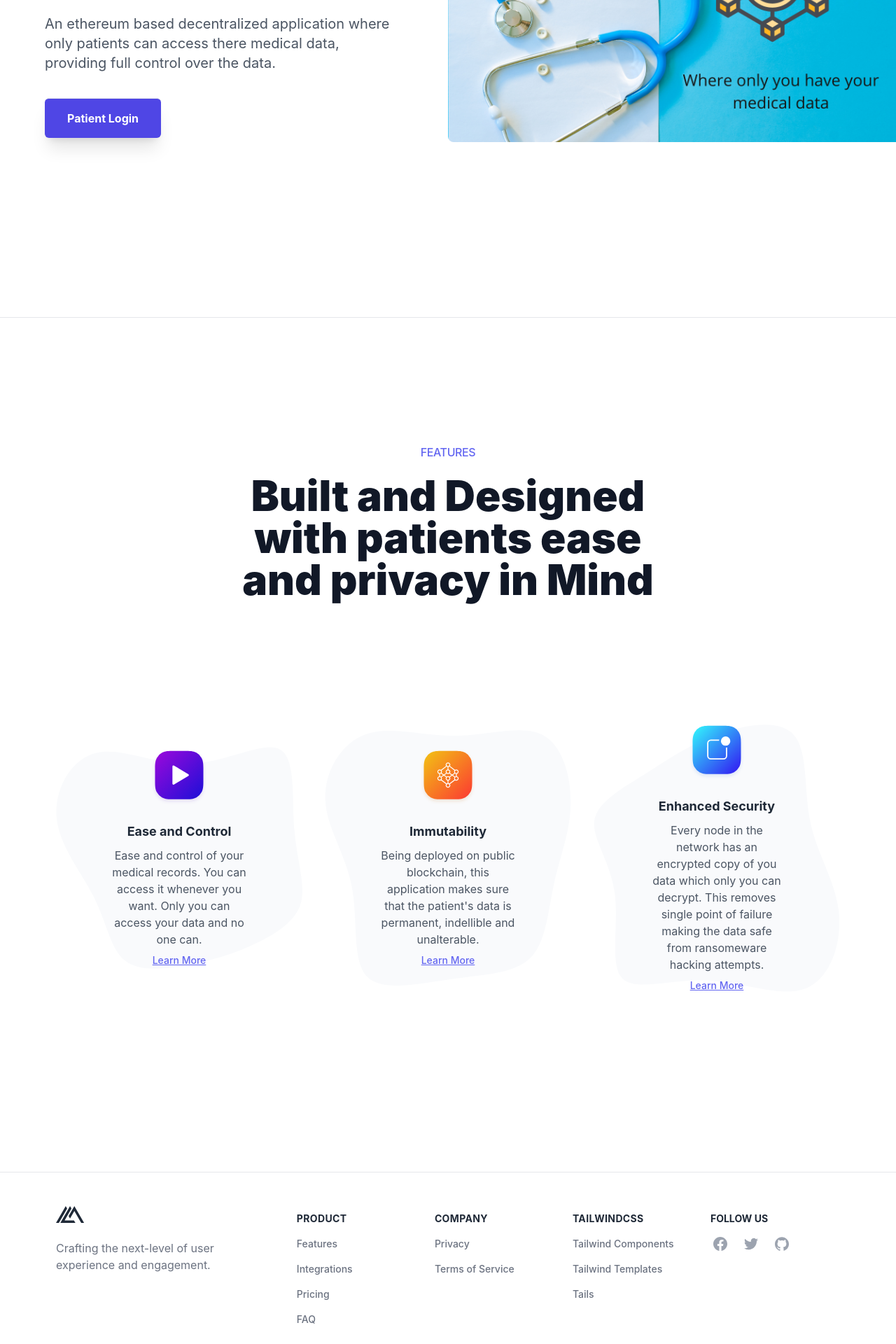
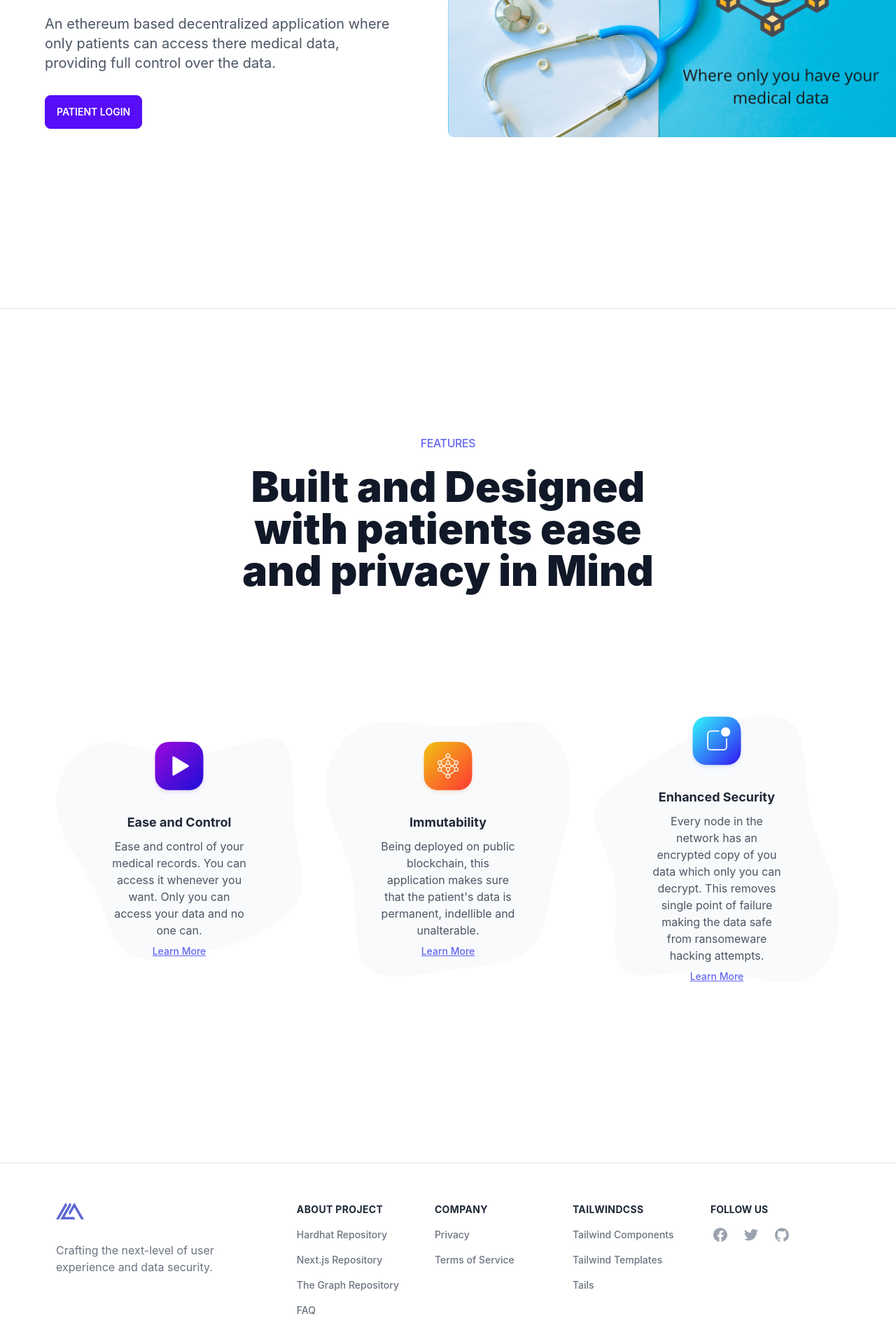
Before and after one commit to sadityakumar9211/medichain-nextjs, a Next.js app: page / in a window 1280 px wide. Shown: the part 480-2400 px from the top of the page at 70% size. Built offline with nearby package versions, Linux system fonts and the light colour scheme; what react-moralis, web3uikit would draw is missing.

Commit message:
done some UI changes

```diff
--- a/components/DoctorProfile.js
+++ b/components/DoctorProfile.js
@@ -51,7 +51,7 @@ export default function DoctorProfile({
                             </span>
                             :{" "}
                             <a
-                                className="badge ml-3 md:p-2 px-4"
+                                className="badge badge-success ml-3 md:p-2 px-4"
                             >
                                 {doctorRegistrationId}
                             </a>
--- a/components/HospitalProfile.js
+++ b/components/HospitalProfile.js
@@ -60,7 +60,7 @@ export default function HospitalProfile({
                             </span>
                             :{" "}
                             <a
-                                className="badge ml-3 md:p-2 px-4"
+                                className="badge badge-warning ml-3 md:p-2 px-4"
                             >
                                 {hospitalRegistrationId}
                             </a>
--- a/components/OwnerWorkflow.js
+++ b/components/OwnerWorkflow.js
@@ -5,31 +5,6 @@ export default function PatientWorkflow() {
     return (
         <section className="text-gray-600 body-font">
             <div className="container px-5 py-24 mx-auto">
-                <div className="flex items-center lg:w-3/5 mx-auto border-b pb-10 mb-10 border-gray-200 sm:flex-row flex-col">
-                    <div className="sm:w-32 sm:h-32 h-20 w-20 sm:mr-10 inline-flex items-center justify-center rounded-full bg-indigo-100 text-indigo-500 flex-shrink-0">
-                        <svg
-                            fill="none"
-                            stroke="currentColor"
-                            strokeLinecap="round"
-                            strokeLinejoin="round"
-                            strokeWidth="2"
-                            className="sm:w-16 sm:h-16 w-10 h-10"
-                            viewBox="0 0 24 24"
-                        >
-                            <path d="M22 12h-4l-3 9L9 3l-3 9H2"></path>
-                        </svg>
-                    </div>
-                    <div className="flex-grow sm:text-left text-center mt-6 sm:mt-0">
-                        <h2 className="text-gray-900 text-lg title-font font-medium mb-2">
-                            View Patients Details
-                        </h2>
-                        <p className="leading-relaxed text-base">
-                            The Owner (deployer of the smart contract) can view
-                            the details of all the patients registered in the
-                            system in discretion of the comitte members.
-                        </p>
-                    </div>
-                </div>
                 <div className="flex items-center lg:w-3/5 mx-auto border-b pb-10 mb-10 border-gray-200 sm:flex-row flex-col">
                     <div className="flex-grow sm:text-left text-center mt-6 sm:mt-0">
                         <h2 className="text-gray-900 text-lg title-font font-medium mb-2">
--- a/components/PatientProfile.js
+++ b/components/PatientProfile.js
@@ -213,7 +213,7 @@ export default function PatientProfile({
                                 Date of Birth
                             </span>
                             :{" "}
-                            <a className="badge ml-3 md:p-2 px-4">
+                            <a className="badge badge-success ml-3 md:p-2 px-4">
                                 {timestampToDate(dob)}
                             </a>
                         </div>
@@ -222,7 +222,7 @@ export default function PatientProfile({
                                 Date of Registration
                             </span>
                             :{" "}
-                            <a className="badge ml-3 md:p-2 px-4">
+                            <a className="badge badge-accent ml-3 md:p-2 px-4">
                                 {timestampToDate(dateOfRegistration)}
                             </a>
                         </div>
@@ -231,7 +231,7 @@ export default function PatientProfile({
                                 Phone Number
                             </span>
                             :{" "}
-                            <span className="badge badge-accent">
+                            <span className="badge badge-warning badge-accent">
                                 {phoneNumber}
                             </span>
                         </div>
--- a/pages/index.js
+++ b/pages/index.js
@@ -2,10 +2,9 @@
 import Head from "next/head"
 import Image from "next/image"
 import styles from "../styles/Home.module.css"
-import Header from '../components/Header'
+import Header from "../components/Header"
 
 import Link from "next/link"
-
 
 export default function Home() {
     return (
@@ -17,7 +16,7 @@ export default function Home() {
             </Head>
             <div className="overflow-x-hidden antialiased">
                 {/* Header Here */}
-                    <Header />
+                <Header />
                 {/* <!-- BEGIN MAIN SECTION --> */}
                 <div className="relative items-center justify-center w-full overflow-x-hidden lg:pt-40 lg:pb-40 xl:pt-40 xl:pb-64">
                     <div className="container flex flex-col items-center justify-between h-full max-w-6xl px-8 mx-auto -mt-32 lg:flex-row xl:px-0">
@@ -30,14 +29,26 @@ export default function Home() {
                                 where only patients can access there medical
                                 data, providing full control over the data.
                             </p>
-                            <Link href="/patientDashboard">
-                            <a
-
-                                className="relative self-start inline-block w-auto px-8 py-4 mx-auto mt-0 text-base font-bold text-white bg-indigo-600 border-t border-gray-200 rounded-md shadow-xl sm:mt-1 fold-bold lg:mx-0"
-                            >
-                                Patient Login
-                            </a>
-                            </Link>
+                            <button className="btn btn-primary md:btn-md btn-sm text-center">
+                                <Link href="/patientDashboard">
+                                    <a>Patient Login</a>
+                                </Link>
+                            </button>
+                            <button className="btn btn-primary md:btn-base btn-sm md:hidden mt-4 md:mt-0">
+                                <Link href="/doctorDashboard">
+                                    <a>Doctor Login</a>
+                                </Link>
+                            </button>
+                            <button className="btn btn-primary md:btn-base btn-sm md:hidden mt-4 md:mt-0">
+                                <Link href="/hospitalDashboard">
+                                    <a>Hospital Login</a>
+                                </Link>
+                            </button>
+                            <button className="btn btn-primary md:btn-base btn-sm md:hidden mt-4 md:mt-0">
+                                <Link href="/ownerDashboard">
+                                    <a>Owner Login</a>
+                                </Link>
+                            </button>
                         </div>
                         <div className="relative z-50 flex flex-col items-end justify-center w-full h-full lg:w-1/2 ms:pl-10">
                             <div className="container relative left-0 w-full max-w-4xl lg:absolute lg:w-screen">
@@ -165,7 +176,6 @@ export default function Home() {
                     </div>
                 </div>
                 {/* <!-- END FEATURES SECTION --> */}
-
                 <footer className="px-4 pt-12 pb-8 text-white bg-white border-t border-gray-200">
                     <div className="container flex flex-col justify-between max-w-6xl px-4 mx-auto overflow-hidden lg:flex-row">
                         <div className="w-full pl-12 mr-4 text-left lg:w-1/4 sm:text-center sm:pl-0 lg:text-left">
@@ -174,50 +184,41 @@ export default function Home() {
                                 className="flex justify-start block text-left sm:text-center lg:text-left sm:justify-center lg:justify-start"
                             >
                                 <span className="flex items-start sm:items-center">
-                                    <svg
-                                        className="w-auto h-6 text-gray-800 fill-current"
-                                        viewBox="0 0 194 116"
-                                        xmlns="http://www.w3.org/2000/svg"
-                                    >
-                                        <g fillRule="evenodd">
-                                            <path d="M96.869 0L30 116h104l-9.88-17.134H59.64l47.109-81.736zM0 116h19.831L77 17.135 67.088 0z"></path>
-                                            <path d="M87 68.732l9.926 17.143 29.893-51.59L174.15 116H194L126.817 0z"></path>
-                                        </g>
-                                    </svg>
+                                <img src="/logo.svg" alt="Logo of MediChain" />
                                 </span>
                             </a>
                             <p className="mt-6 mr-4 text-base text-gray-500">
                                 Crafting the next-level of user experience and
-                                engagement.
+                                data security.
                             </p>
                         </div>
                         <div className="block w-full pl-10 mt-6 text-sm lg:w-3/4 sm:flex lg:mt-0">
                             <ul className="flex flex-col w-full p-0 font-medium text-left text-gray-700 list-none">
                                 <li className="inline-block px-3 py-2 mt-5 font-bold tracking-wide text-gray-800 uppercase md:mt-0">
-                                    Product
+                                    About Project
                                 </li>
                                 <li>
                                     <a
-                                        href="#_"
+                                        href="https://github.com/sadityakumar9211/medichain-hardhat" target="_blank"
                                         className="inline-block px-3 py-2 text-gray-500 no-underline hover:text-gray-600"
                                     >
-                                        Features
+                                        Hardhat Repository
                                     </a>
                                 </li>
                                 <li>
                                     <a
-                                        href="#_"
+                                        href="https://github.com/sadityakumar9211/medichain-nextjs" target="_blank"
                                         className="inline-block px-3 py-2 text-gray-500 no-underline hover:text-gray-600"
                                     >
-                                        Integrations
+                                        Next.js Repository
                                     </a>
                                 </li>
                                 <li>
                                     <a
-                                        href="#_"
+                                        href=""
                                         className="inline-block px-3 py-2 text-gray-500 no-underline hover:text-gray-600"
                                     >
-                                        Pricing
+                                        The Graph Repository
                                     </a>
                                 </li>
                                 <li>
@@ -288,7 +289,6 @@ export default function Home() {
                                         className="flex items-center block mr-6 text-gray-400 no-underline hover:text-gray-600"
                                         target="_blank"
                                         rel="noopener noreferrer"
-                                        href="https://devdojo.com"
                                     >
                                         <svg
                                             viewBox="0 0 24 24"
@@ -302,7 +302,6 @@ export default function Home() {
                                         className="flex items-center block mr-6 text-gray-400 no-underline hover:text-gray-600"
                                         target="_blank"
                                         rel="noopener noreferrer"
-                                        href="https://devdojo.com"
                                     >
                                         <svg
                                             viewBox="0 0 24 24"
@@ -316,7 +315,6 @@ export default function Home() {
                                         className="flex items-center block text-gray-400 no-underline hover:text-gray-600"
                                         target="_blank"
                                         rel="noopener noreferrer"
-                                        href="https://devdojo.com"
                                     >
                                         <svg
                                             viewBox="0 0 24 24"
--- a/pages/ownerDashboard.js
+++ b/pages/ownerDashboard.js
@@ -398,7 +398,7 @@ export default function OwnerDashboard() {
                                         Add a Doctor
                                     </button>
                                     <button
-                                        className="btn btn-secondary"
+                                        className="btn btn-secondary mr-5"
                                         onClick={handleAddHospitalClick}
                                     >
                                         Add a Hospital
@@ -407,10 +407,16 @@ export default function OwnerDashboard() {
                             ) : (
                                 <div className="text-center mt-16">
                                     <button
+                                        className="btn mr-5"
+                                        onClick={handVerificationClick}
+                                    >
+                                        Verify Ownership
+                                    </button>
+                                    <button
                                         className="btn"
                                         onClick={handVerificationClick}
                                     >
-                                        Verify Ownership
+                                        <a href="https://rinkeby.etherscan.io/address/0x72B5e274C989108f282605e359803f130C29e65C" target="_blank">View on Etherscan</a>
                                     </button>
                                 </div>
                             )
--- a/utils/timestampToDate.js
+++ b/utils/timestampToDate.js
@@ -20,5 +20,5 @@ export default function convertUnixTime(unix) {
         hour = a.getHours(),
         min = a.getMinutes() < 10 ? "0" + a.getMinutes() : a.getMinutes(),
         sec = a.getSeconds() < 10 ? "0" + a.getSeconds() : a.getSeconds()
-    return `${month} ${date}, ${year}, ${hour}:${min}:${sec} UTC`
+    return `${month} ${date}, ${year}, ${hour}:${min}:${sec} IST`
 }
```
Also changed, not shown: 1 other file (tests, documents, lock files or other folders).
